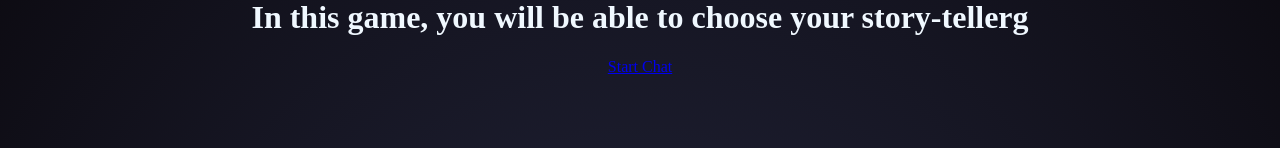
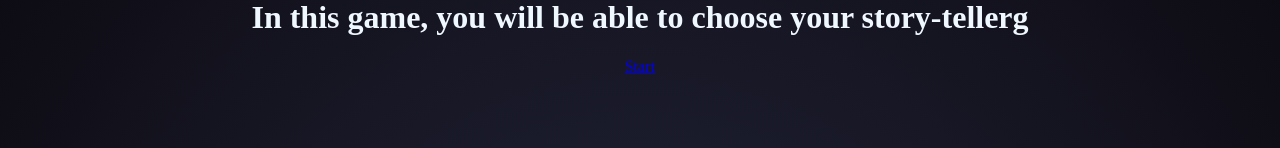
Before and after one commit to sorayapnblm/story-teller-open-ai, a React (Vite) app in the folder client/: page / in a window 1280 px wide. Shown: the part 133-281 px from the top of the page. Built offline with nearby package versions, Linux system fonts and the light colour scheme.

Commit message:
Add a button in WelcomePage.jsx that takes you to Chat.jsx

```diff
--- a/client/src/components/WelcomePage.jsx
+++ b/client/src/components/WelcomePage.jsx
@@ -14,7 +14,7 @@ function WelcomePage() {
           In this game, you will be able to choose your story-tellerg
         </h1>
         <Link to="/chat" className="start-button">
-          Start Chat
+          Start
         </Link>
       </div>
       <div className="welcome-image-container">
```
